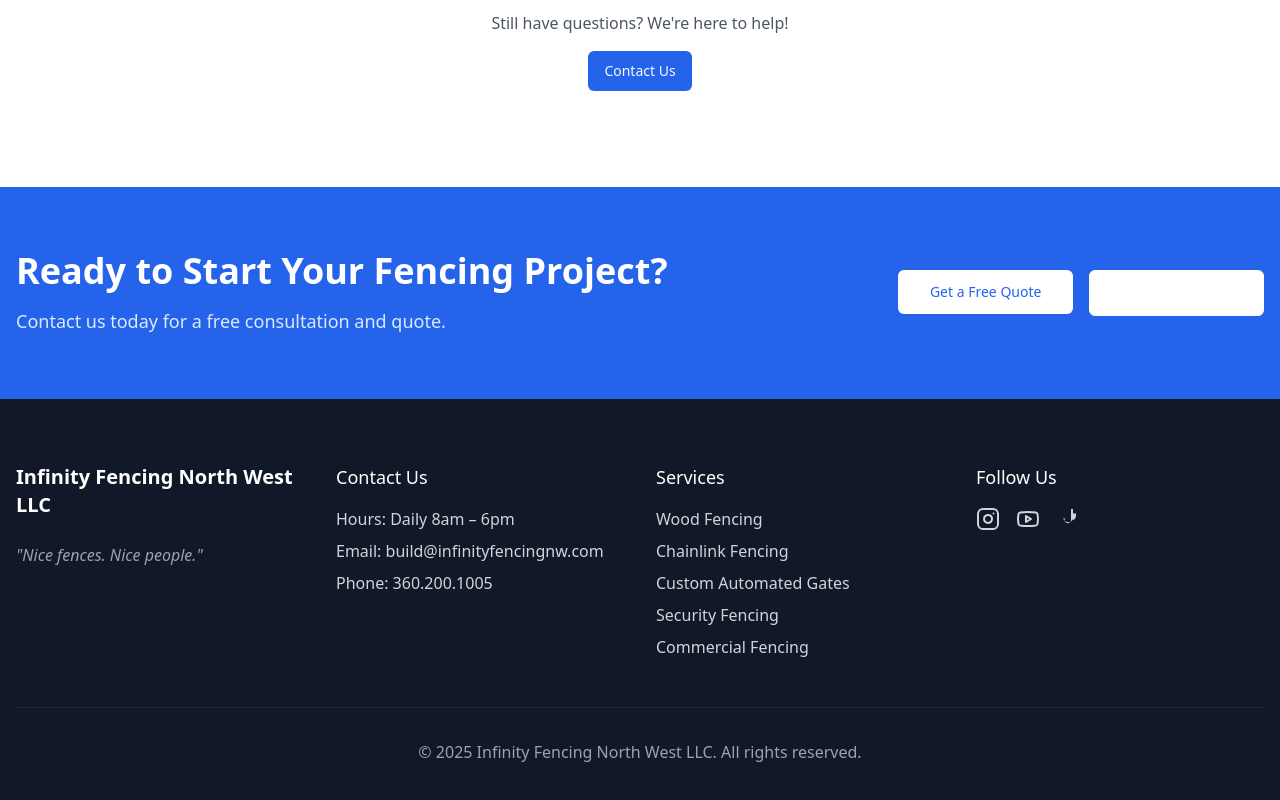
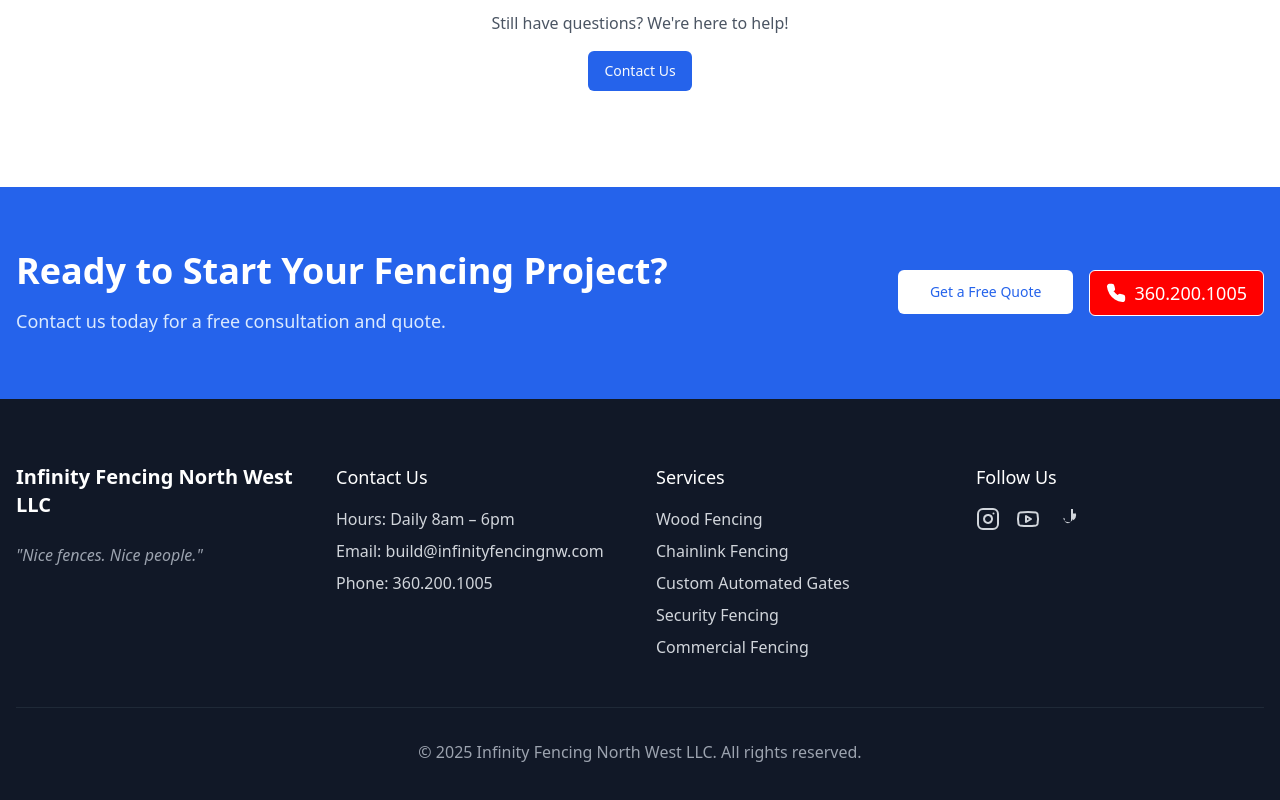
Before and after one commit to aireactstudio/infinity-fence-gallery, a React (Vite) app: page / in a window 1280 px wide. Shown: the part 7269-8069 px from the top of the page. Built offline with nearby package versions, Linux system fonts and the light colour scheme.

Commit message:
Code edited in Lovable Code Editor
Edited UI in Lovable

```diff
--- a/src/components/sections/CtaSection.tsx
+++ b/src/components/sections/CtaSection.tsx
@@ -36,7 +36,7 @@ export const CtaSection = () => {
     fontSize: '1.125rem',
     lineHeight: '1.75rem',
     border: '1px solid #ffffff',
-    background: '#ffffff',
+    background: 'red',
     color: '#ffffff',
     textDecoration: 'none',
     borderRadius: '0.375rem',
```
